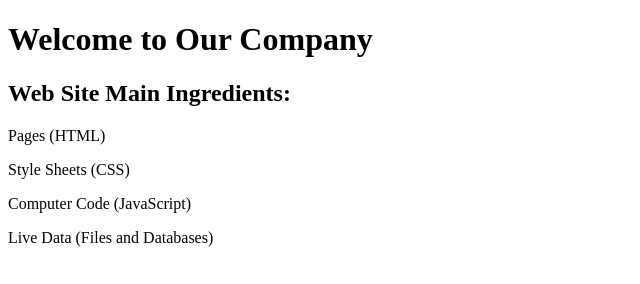
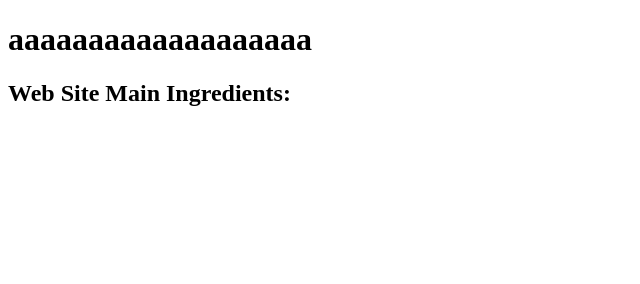
Before and after one commit to Williamfkl/nginx-test, a plain HTML site: page index.html in a window 1280 px wide. Shown: the whole page, without its empty margins (0-640 px from the left). Drawn offline with Linux system fonts and the light colour scheme.

Commit message:
Update index.html

```diff
--- a/index.html
+++ b/index.html
@@ -7,13 +7,9 @@
 
 <body>
 
-  <h1>Welcome to Our Company</h1>
+  <h1>aaaaaaaaaaaaaaaaaaa</h1>
   <h2>Web Site Main Ingredients:</h2>
 
-  <p>Pages (HTML)</p>
-  <p>Style Sheets (CSS)</p>
-  <p>Computer Code (JavaScript)</p>
-  <p>Live Data (Files and Databases)</p>
 
 </body>
 </html>
```
